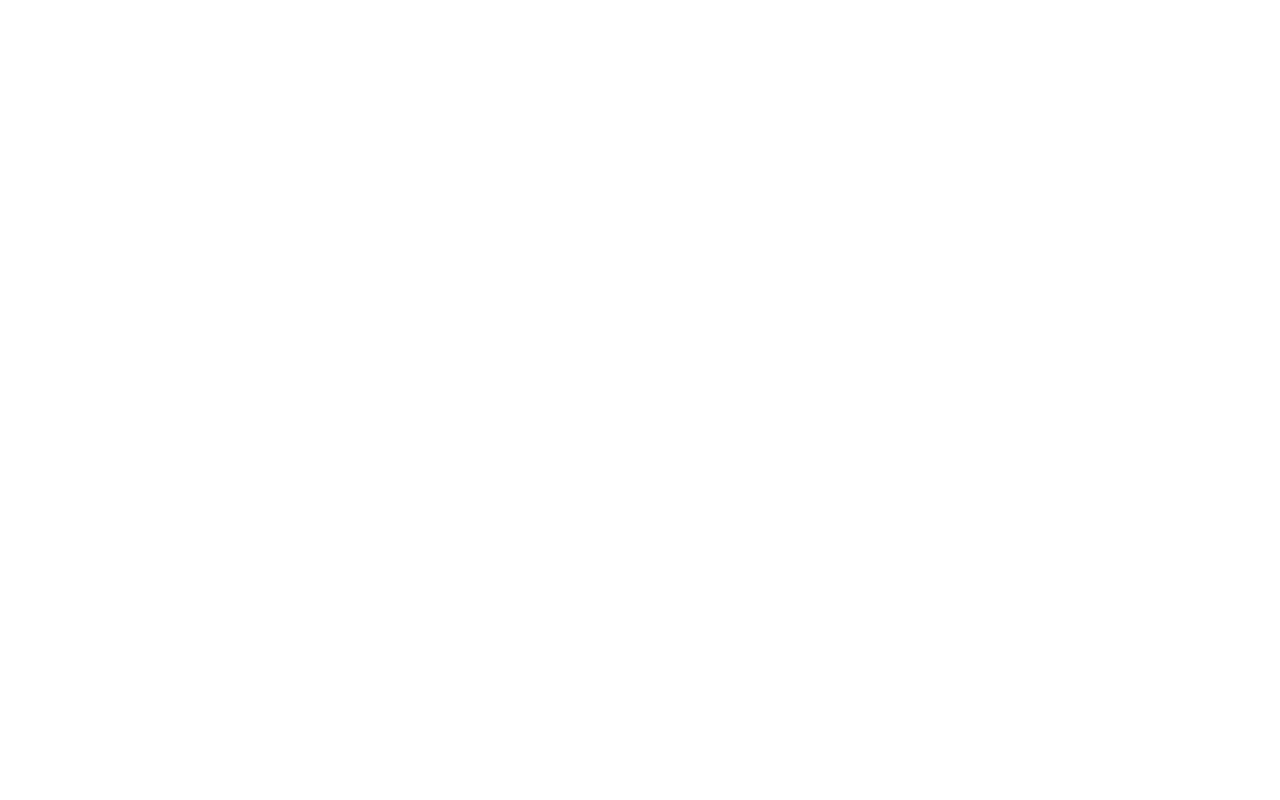
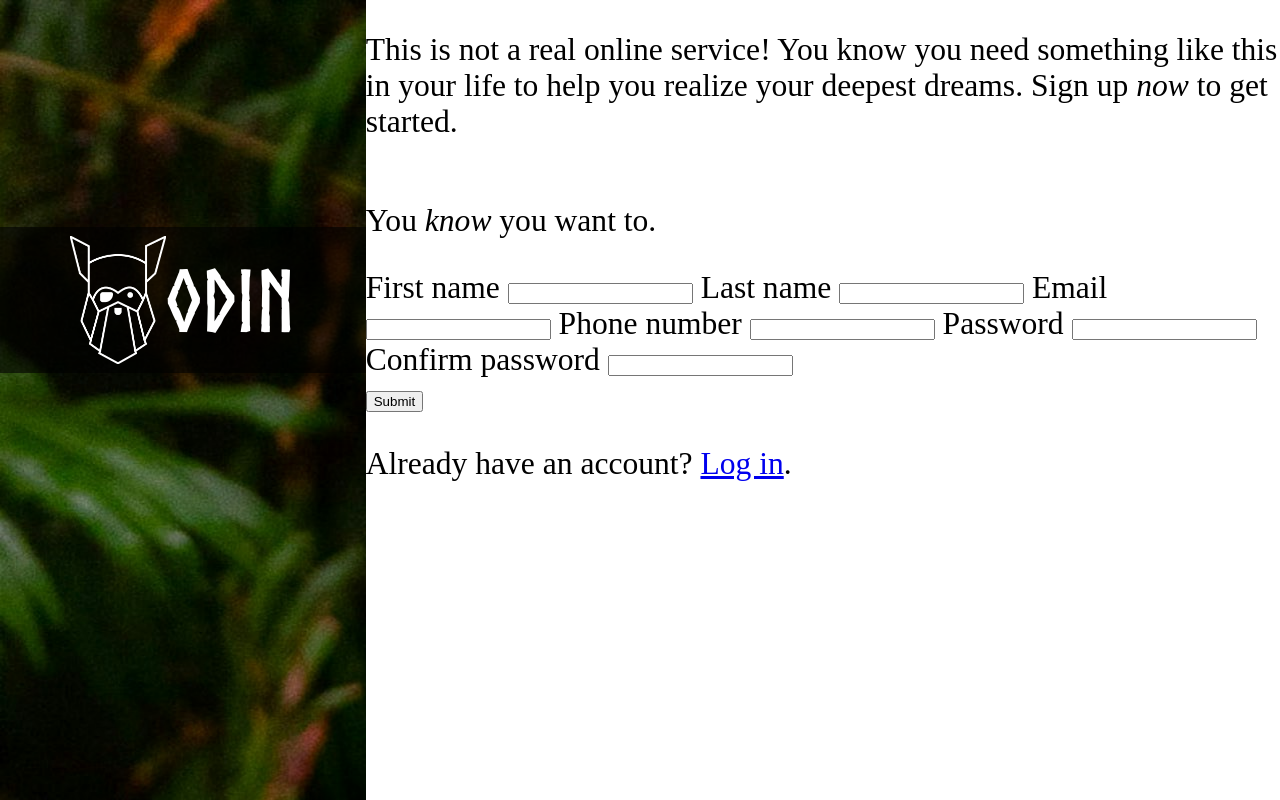
Before and after one commit to vagueposting/odin-sign-up, a plain HTML site: page index.html in a window 1280 px wide. Drawn offline with Linux system fonts and the light colour scheme.

Commit message:
Implemented sidebar

```diff
--- a/index.html
+++ b/index.html
@@ -3,9 +3,52 @@
 <head>
     <meta charset="UTF-8">
     <meta name="viewport" content="width=device-width, initial-scale=1.0">
+    <link rel="stylesheet" href="styles.css">
     <title>Document</title>
 </head>
 <body>
+    <div class="container">
+        <div class="sidebar">
+            <div class="logo">
+                <img src="img/odin-lined.png" alt="Odin Logo"> ODIN
+            </div>
+        </div>
+        <div class="container">
+            <div class="description">
+                <p>
+                    This is not a real online service!
+                    You know you need something like this
+                    in your life to help you realize your
+                    deepest dreams. Sign up <em>now</em> to
+                    get started.
+                </p>
+                <p>
+                    You <em>know</em> you want to.
+                </p>
+                <form action="">
+                    <div class="fields">
+                    <label for="first-name">First name</label>
 
+                    <input type="text" id="first-name" name="given-name">
+                    <label for="last-name">Last name</label>
+                    <input type="text" id="last-name" name="surname">
+                    <label for="email">Email</label>
+                    <input type="email" id="email" name="email">
+                    <label for="number">Phone number</label>
+                    <input type="number" id="phone-number"
+                    name="phone-number">
+                    <label for="password">Password</label>
+                    <input type="password" id="password"
+                    name="password">
+                    <label for="confirm-password">Confirm password</label>
+                    <input type="password" id="confirm-password"
+                    name="confirm-password">
+                    </div>
+                    <button type="submit">Submit</button>
+                </form>
+            <p>Already have an account? <a href=".">Log in</a>.</p>
+            </div>
+        </div>
+    </div>
 </body>
 </html>
--- a/styles.css
+++ b/styles.css
@@ -0,0 +1,58 @@
+:root {
+    font-size: 64pt;
+}
+@font-face {
+    font-family: "Norse-Bold";
+    src: url(font/Norse-Bold.otf);
+}
+
+body {
+  margin: 0;
+  padding: 0;
+  height: 100vh;
+  width: 100vw;
+}
+
+.container {
+    display: flex;
+    flex-direction: row;
+    height: 100%;
+    width: 100%;
+}
+
+.sidebar {
+    display: flex;
+    flex-direction: column;
+    align-items: center;
+    justify-content: center;
+    background-image: url("img/background.jpg");
+    width: 40%;
+}
+
+.logo {
+    display: flex;
+    flex-direction: row;
+    align-items: center;
+    justify-content: center;
+    padding: 0.10rem 0rem;
+
+    position: relative;
+    top: -100px;
+    width: 100%;
+
+    font-size: 1rem;
+    color: white;
+    text-align: center;
+    font-family: "Norse-Bold";
+    background-color: #0000009e;
+}
+
+.logo img {
+    height: 1.5rem;
+}
+
+.description {
+    display: flex;
+    flex-direction: column;
+    font-size: 0.37rem;
+}
```
